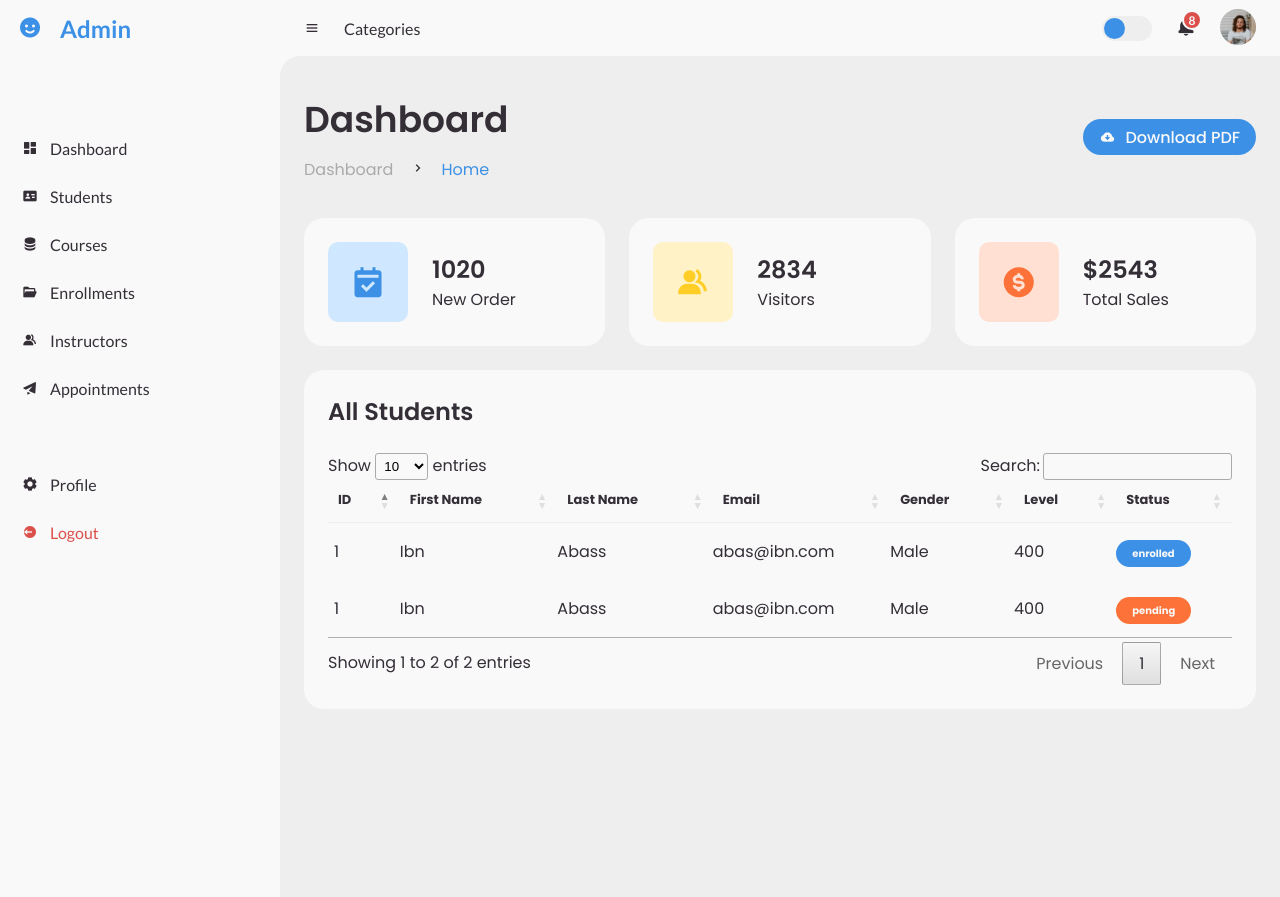
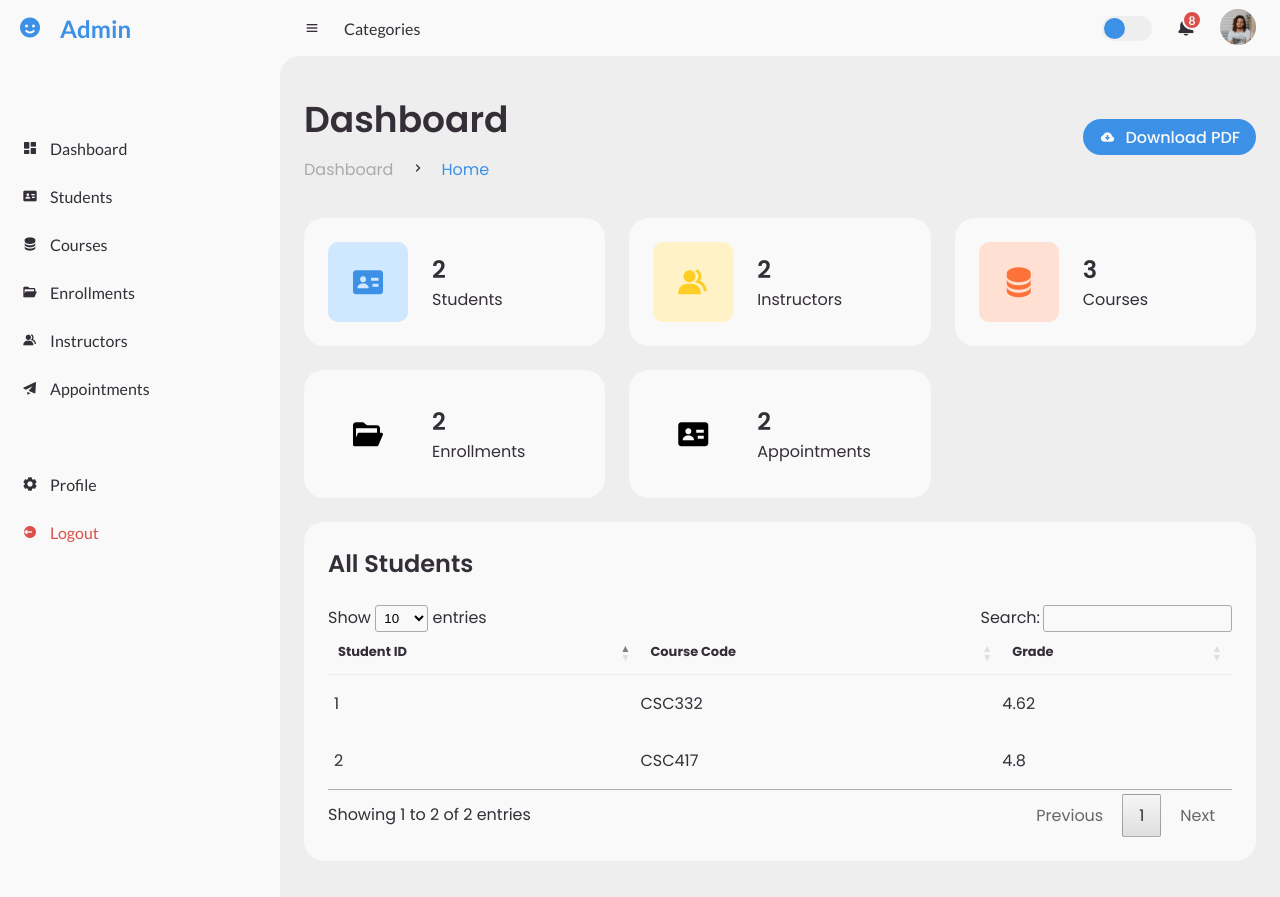
Before and after one commit to mufidmohammed/student-management-system, a PHP site: page /view/index.php in a window 1280 px wide. Run offline with PHP 8.4, Linux system fonts and the light colour scheme; the visitor is signed in with stand-in values (Sample User, id 1); data comes from the database, SQL or seed files in the repository; data that the repository does not hold is empty; some libraries are stand-ins or nearby versions.

Commit message:
dynamic dashboard

```diff
--- a/app/database.php
+++ b/app/database.php
@@ -134,4 +134,20 @@
 			return [];
 		}
 	}
+
+	public function count(string $table): int
+	{
+		try {
+			$sql = "SELECT COUNT(*) AS total FROM $table";
+			$stmt = $this->conn->prepare($sql);
+			$stmt->execute();
+			$result = $stmt->fetch();
+
+			return $result['total'];
+		}
+		catch (PDOException $e) {
+			echo 'Error: ' . $e->getMessage();
+			return 0;
+		}
+	}
 }
--- a/view/index.php
+++ b/view/index.php
@@ -1,6 +1,18 @@
 <?php include_once('partials/header.php') ?>
 
 <?php include_once('partials/sidebar.php') ?>
+
+<?php
+
+$db = new Database();
+
+$enrollments = $db->all('enrollments');
+
+uasort($enrollments, function($a, $b) {
+    return $b['grade'] <=> $a['grade'];
+});
+
+?>
 
 <!-- CONTENT -->
 <section id="content">
@@ -30,26 +42,41 @@
 
         <ul class="box-info">
             <li>
-                <i class='bx bxs-calendar-check'></i>
+                <i class='bx bxs-id-card'></i>
                 <span class="text">
-                    <h3>1020</h3>
-                    <p>New Order</p>
+                    <h3><?= $db->count('students') ?></h3>
+                    <p>Students</p>
                 </span>
             </li>
             <li>
                 <i class='bx bxs-group'></i>
                 <span class="text">
-                    <h3>2834</h3>
-                    <p>Visitors</p>
+                    <h3><?= $db->count('instructors') ?></h3>
+                    <p>Instructors</p>
                 </span>
             </li>
             <li>
-                <i class='bx bxs-dollar-circle'></i>
+                <i class='bx bxs-data'></i>
                 <span class="text">
-                    <h3>$2543</h3>
-                    <p>Total Sales</p>
+                    <h3><?= $db->count('courses') ?></h3>
+                    <p>Courses</p>
                 </span>
             </li>
+            <li>
+                <i class='bx bxs-folder-open'></i>
+                <span class="text">
+                    <h3><?= $db->count('enrollments') ?></h3>
+                    <p>Enrollments</p>
+                </span>
+            </li>
+            <li>
+                <i class='bx bxs-id-card'></i>
+                <span class="text">
+                    <h3><?= $db->count('appointments') ?></h3>
+                    <p>Appointments</p>
+                </span>
+            </li>
+
         </ul>
 
         <div class="table-data">
@@ -60,34 +87,22 @@
                 <table id="students-table">
                     <thead>
                         <tr>
-                            <th>ID</th>
-                            <th>First Name</th>
-                            <th>Last Name</th>
-                            <th>Email</th>
-                            <th>Gender</th>
-                            <th>Level</th>
-                            <th>Status</th>
+                            <th>Student ID</th>
+                            <th>Course Code</th>
+                            <th>Grade</th>
                         </tr>
                     </thead>
                     <tbody>
+                        <?php foreach($enrollments as $enrollment): ?>
+                        <?php
+                            $course_code = $db->find('courses', $enrollment['course_id'])['code'];
+                        ?>
                         <tr>
-                            <td>1</td>
-                            <td>Ibn</td>
-                            <td>Abass</td>
-                            <td>abas@ibn.com</td>
-                            <td>Male</td>
-                            <td>400</td>
-                            <td><span class="status completed">enrolled</span></td>
+                            <td><?= $enrollment['id'] ?></td>
+                            <td><?= $course_code ?></td>
+                            <td><?= $enrollment['grade'] ?></td>
                         </tr>
-                        <tr>
-                            <td>1</td>
-                            <td>Ibn</td>
-                            <td>Abass</td>
-                            <td>abas@ibn.com</td>
-                            <td>Male</td>
-                            <td>400</td>
-                            <td><span class="status pending">pending</span></td>
-                        </tr>
+                        <?php endforeach ?>
                     </tbody>
                 </table>
             </div>
```
